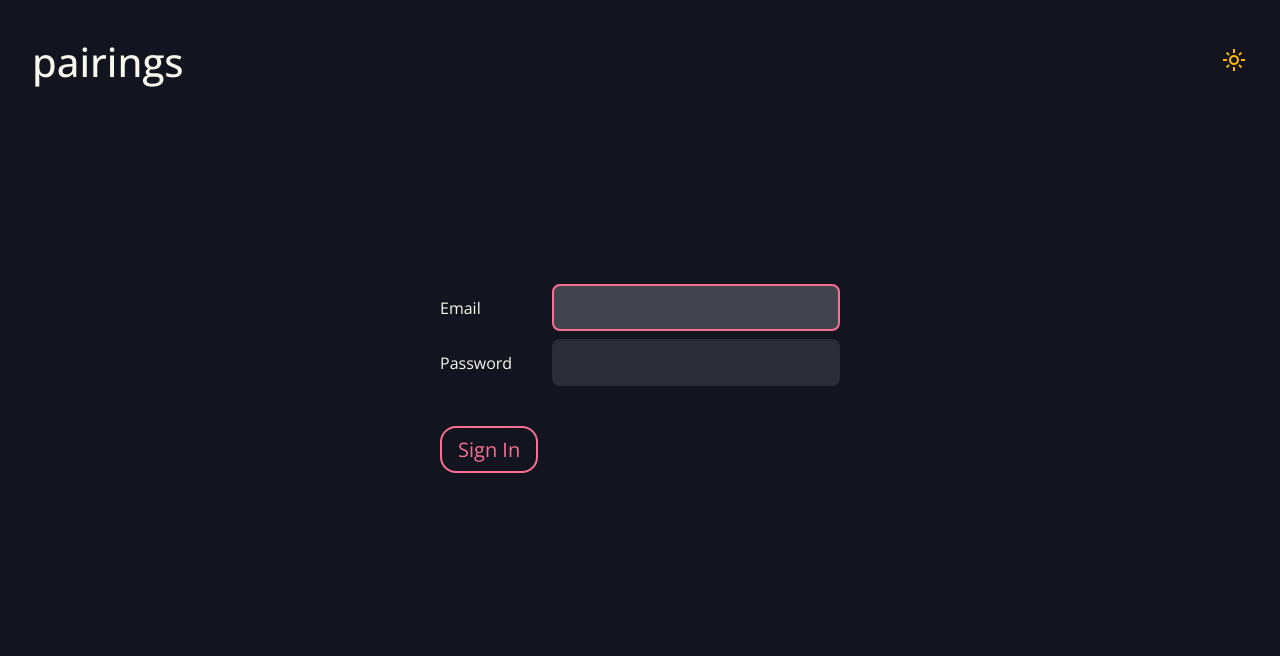
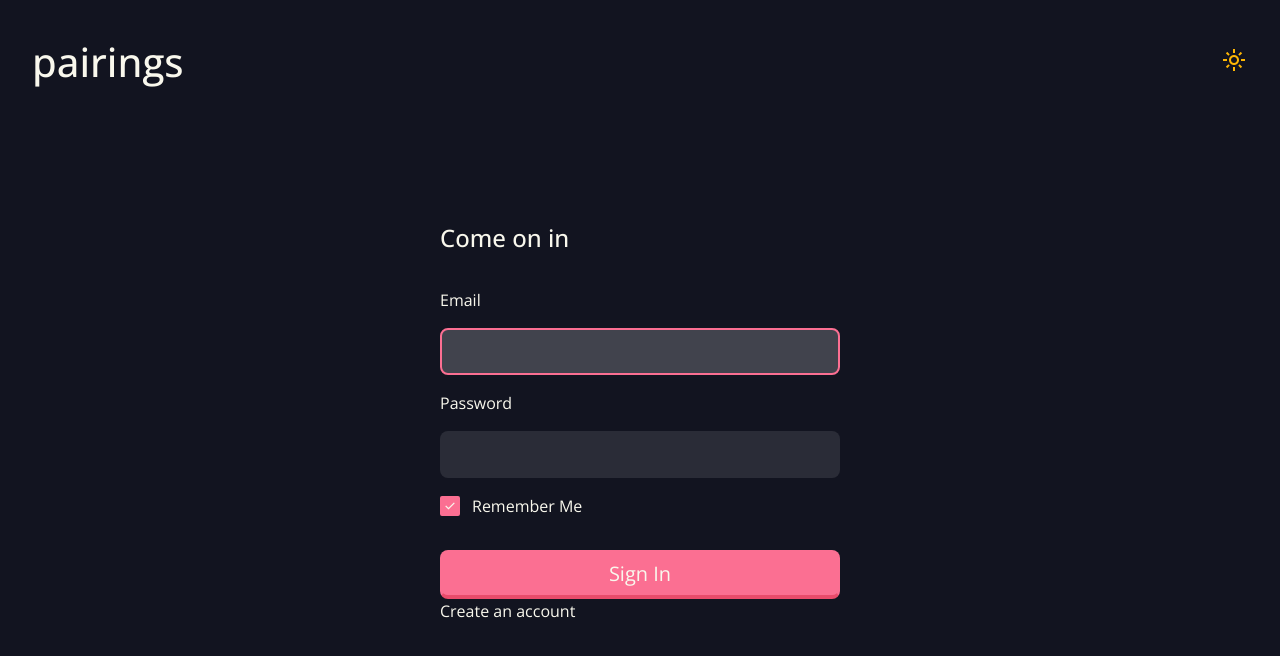
Before and after one commit to mreed4/pairing, a React (Vite) app: page /sign-in in a window 1280 px wide. Shown: the top 656 px of the page. Built offline with nearby package versions, Linux system fonts and the light colour scheme.

Commit message:
Flesh out

```diff
--- a/src/Components/App.jsx
+++ b/src/Components/App.jsx
@@ -6,6 +6,7 @@ import "../assets/css/App.css";
 
 import StartPage from "./Pages/StartPage";
 import SignInPage from "./Pages/SignInPage";
+import SignUpPage from "./Pages/SignUpPage";
 
 import Header from "./Content/Header";
 
@@ -19,7 +20,7 @@ function App() {
         <Routes>
           <Route path="/" element={<StartPage />} />
           <Route path="/sign-in" element={<SignInPage />} />
-          <Route path="/sign-up" element={<h2>Sign Up</h2>} />
+          <Route path="/sign-up" element={<SignUpPage />} />
           <Route path="*" element={<h2>Not Found</h2>} />
         </Routes>
       </main>
--- /dev/null
+++ b/src/Components/Content/Checkbox.jsx
@@ -0,0 +1,29 @@
+import { useState } from "react";
+import { PropTypes } from "prop-types";
+
+import "../../assets/css/Checkbox.css";
+
+export default function Checkbox({ id, label, checked }) {
+  const [isChecked, setIsChecked] = useState(checked);
+
+  function handleCheck(event) {
+    setIsChecked((current) => !current);
+  }
+
+  return (
+    <div className="checkbox">
+      <input type="checkbox" id={id} value={isChecked} onChange={handleCheck} checked={isChecked} />
+      <label htmlFor={id}>{label}</label>
+    </div>
+  );
+}
+
+Checkbox.defaultProps = {
+  checked: false,
+};
+
+Checkbox.propTypes = {
+  id: PropTypes.string.isRequired,
+  label: PropTypes.string.isRequired,
+  checked: PropTypes.bool,
+};
--- a/src/Components/Pages/SignInPage.jsx
+++ b/src/Components/Pages/SignInPage.jsx
@@ -1,5 +1,8 @@
 import { useRef, useEffect, useContext } from "react";
+import { Link } from "react-router-dom";
 import { AppContext } from "../Contexts/AppContext";
+
+import Checkbox from "../Content/Checkbox";
 
 import "../../assets/css/SignInPage.css";
 
@@ -7,27 +10,31 @@ export default function SignInPage() {
   const { theme } = useContext(AppContext);
   const emailRef = useRef();
 
+  function handleSignIn(e) {
+    e.preventDefault();
+    console.log("Sign In");
+  }
+
   useEffect(() => {
     emailRef.current.focus();
   }, [theme]);
 
   return (
     <div id="sign-in-page" className="app-page fade-in">
-      {/* <h2>Sign In</h2> */}
-      {/* <p>Sign in to your account</p> */}
-      <form onSubmit={(e) => e.preventDefault()}>
-        <label htmlFor="email">
-          Email
+      <div>
+        <h2>Come on in</h2>
+        <form onSubmit={handleSignIn}>
+          <label htmlFor="email">Email</label>
           <input type="email" id="email" autoComplete="email" ref={emailRef} />
-        </label>
-        <label htmlFor="current-password">
-          Password
+          <label htmlFor="current-password">Password</label>
           <input type="password" id="current-password" autoComplete="current-password" />
-        </label>
-        <button type="submit" className="button pink">
-          Sign In
-        </button>
-      </form>
+          <Checkbox id="remember-me" label="Remember Me" checked={true} />
+          <button type="submit" className="button pink">
+            Sign In
+          </button>
+          <Link to="/sign-up">Create an account</Link>
+        </form>
+      </div>
     </div>
   );
 }
--- /dev/null
+++ b/src/Components/Pages/SignUpPage.jsx
@@ -0,0 +1,39 @@
+import { useContext, useEffect, useRef } from "react";
+import { AppContext } from "../Contexts/AppContext";
+
+import "../../assets/css/SignUpPage.css";
+
+export default function SignUpPage() {
+  const { theme } = useContext(AppContext);
+  const emailRef = useRef();
+
+  function handleSignUp(e) {
+    e.preventDefault();
+    console.log("Sign Up");
+  }
+
+  useEffect(() => {
+    emailRef.current.focus();
+  }, [theme]);
+
+  return (
+    <div id="sign-up-page" className="app-page fade-in">
+      <div>
+        <h2>Join us</h2>
+        {/* <p>Create a new account</p> */}
+        <form onSubmit={handleSignUp}>
+          <label htmlFor="email">Email</label>
+          <input type="email" id="email" autoComplete="email" ref={emailRef} />
+          <label htmlFor="password">Password</label>
+          <input type="password" id="password" autoComplete="new-password" />
+          <p className="helper italic">
+            Password must be at least 8 characters long and contain at least 1 number and one 1 special character.
+          </p>
+          <button type="submit" className="button pink">
+            Sign Up
+          </button>
+        </form>
+      </div>
+    </div>
+  );
+}
--- a/src/assets/css/App.css
+++ b/src/assets/css/App.css
@@ -8,6 +8,7 @@
   --tan: #caa781;
   --tan-dark: #b59b6a;
   --pink: #fb6f92;
+  --pink-darkest: #e94b6b;
   --blue: #219ebc;
   --gold: #ffb703;
   --green: #3ec300;
@@ -76,19 +77,16 @@ h1 {
 .button {
   display: inline-block;
   padding: 0.5rem 1rem;
-  border-radius: 1rem;
+  border-radius: 0.5rem;
   font-size: 1.25rem;
   border: 2px solid transparent;
 }
 
 .button.pink {
-  border-color: var(--pink);
-  color: var(--pink);
-  /* color: var(--white); */
-}
-
-label {
-  margin-bottom: 0.5rem;
+  background-color: var(--pink);
+  border-bottom: 4px solid var(--pink-darkest);
+  color: var(--white);
+  display: block;
 }
 
 input {
@@ -162,6 +160,10 @@ input:focus {
   color: var(--green);
 }
 
+.italic {
+  font-style: italic;
+}
+
 @keyframes fadeIn {
   0% {
     opacity: 0;
--- /dev/null
+++ b/src/assets/css/Checkbox.css
@@ -0,0 +1,44 @@
+.checkbox input[type="checkbox"] {
+  display: none;
+}
+
+.checkbox label {
+  display: flex;
+  flex-direction: row;
+  justify-content: flex-start;
+  align-items: center;
+  cursor: pointer;
+  padding-left: 2rem;
+  position: relative;
+  user-select: none;
+  margin-bottom: 0;
+}
+
+.checkbox input[type="checkbox"] + label:before {
+  font-family: "Material Symbols Outlined";
+  content: "";
+  display: inline-block;
+  width: 16px;
+  height: 16px;
+  position: absolute;
+  left: 0;
+  border-radius: 2px;
+}
+
+.light-theme input[type="checkbox"] + label:before {
+  border: 2px solid var(--olive-dark);
+}
+
+.dark-theme input[type="checkbox"] + label:before {
+  border: 2px solid hsla(0, 0%, 100%, 0.2);
+}
+
+.checkbox input[type="checkbox"]:checked + label:before {
+  content: "\E5CA";
+  color: var(--white);
+  font-size: 16px;
+  text-align: center;
+  line-height: 16px;
+  background: var(--pink);
+  border-color: var(--pink);
+}
--- a/src/assets/css/SignInPage.css
+++ b/src/assets/css/SignInPage.css
@@ -1,19 +1,34 @@
 #sign-in-page {
   display: flex;
   flex-direction: column;
-  justify-content: center;
+  justify-content: flex-start;
   align-items: center;
 }
 
-#sign-in-page form {
+#sign-in-page > div {
   width: 400px;
-  margin-top: 8rem;
+  margin-top: 4rem;
 }
 
-#sign-in-page input {
-  margin-left: 1rem;
+#sign-in-page h2 {
+  margin-bottom: 2rem;
+}
+
+#sign-in-page label {
+  margin-bottom: 1rem;
+}
+
+#sign-in-page input[type="email"],
+#sign-in-page input[type="password"] {
+  margin-bottom: 1rem;
+  width: 100%;
+}
+
+#sign-in-page input[type="checkbox"] {
+  margin-left: 0.5rem;
 }
 
 #sign-in-page button {
+  width: 100%;
   margin-top: 2rem;
 }
--- /dev/null
+++ b/src/assets/css/SignUpPage.css
@@ -0,0 +1,44 @@
+#sign-up-page {
+  display: flex;
+  flex-direction: column;
+  justify-content: flex-start;
+  align-items: center;
+}
+
+#sign-up-page > div {
+  width: 400px;
+  margin-top: 4rem;
+}
+
+#sign-up-page h2 {
+  margin-bottom: 2rem;
+}
+
+#sign-up-page label {
+  margin-bottom: 1rem;
+}
+
+#sign-up-page input[type="email"],
+#sign-up-page input[type="password"] {
+  margin-bottom: 1rem;
+  width: 100%;
+}
+
+#sign-up-page input[type="checkbox"] {
+  margin-left: 0.5rem;
+}
+
+#sign-up-page button {
+  width: 100%;
+  margin-top: 2rem;
+}
+
+p.helper {
+  /* margin-top: 1rem; */
+  font-size: 0.9rem;
+  color: var(--olive-darker);
+}
+
+.dark-theme p.helper {
+  color: hsla(0, 0%, 100%, 0.2);
+}
--- a/src/assets/css/StartPage.css
+++ b/src/assets/css/StartPage.css
@@ -26,14 +26,14 @@
 
 .light-theme #hero > div {
   background: linear-gradient(hsla(143.2, 20.2%, 42.7%, 0.7) 10%, var(--olive) 90%);
-  backdrop-filter: blur(10px) saturate(65%);
+  backdrop-filter: blur(3px) saturate(65%);
 
   transition: background 125ms ease-out, backdrop-filter 125ms ease-out;
 }
 
 .dark-theme #hero > div {
   background: linear-gradient(hsla(231.4, 28%, 9.8%, 0.7) 10%, var(--black) 90%);
-  backdrop-filter: blur(10px) brightness(75%);
+  backdrop-filter: blur(3px) brightness(75%);
 
   transition: background 125ms ease-out, backdrop-filter 125ms ease-out;
 }
--- a/src/assets/css/index.css
+++ b/src/assets/css/index.css
@@ -27,11 +27,12 @@ button {
   background: none;
 }
 
+button {
+  cursor: pointer;
+}
+
 label {
-  display: flex;
-  flex-direction: row;
-  justify-content: space-between;
-  align-items: center;
+  display: block;
 }
 
 @media (prefers-reduced-motion: reduce) {
```
